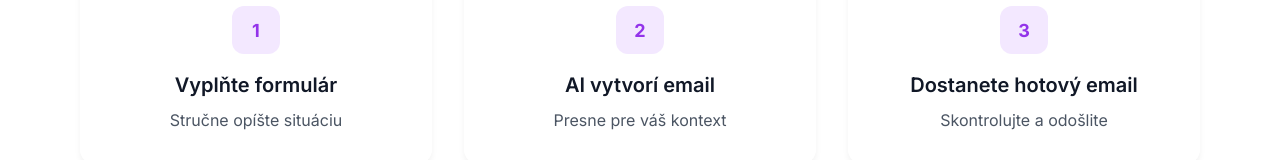
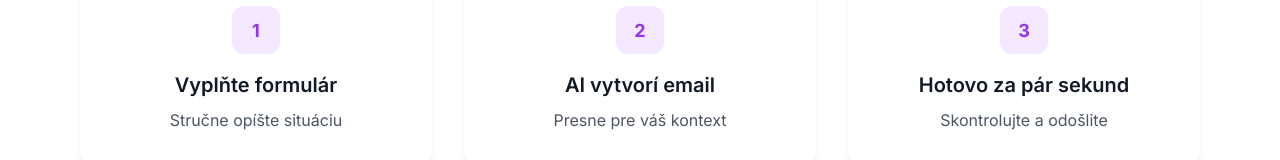
Before and after one commit to followupmate/followupmate, a website: page index.html in a window 1280 px wide. Shown: the part 734-894 px from the top of the page. Drawn offline with Linux system fonts and the light colour scheme.

Commit message:
Update index.html

```diff
--- a/index.html
+++ b/index.html
@@ -1022,7 +1022,7 @@
 
                 <div class="step-card">
                     <div class="step-number">3</div>
-                    <h3 class="step-title">Dostanete hotový email</h3>
+                    <h3 class="step-title">Hotovo za pár sekund</h3>
                     <p class="step-description">Skontrolujte a odošlite</p>
                 </div>
             </div>
```
